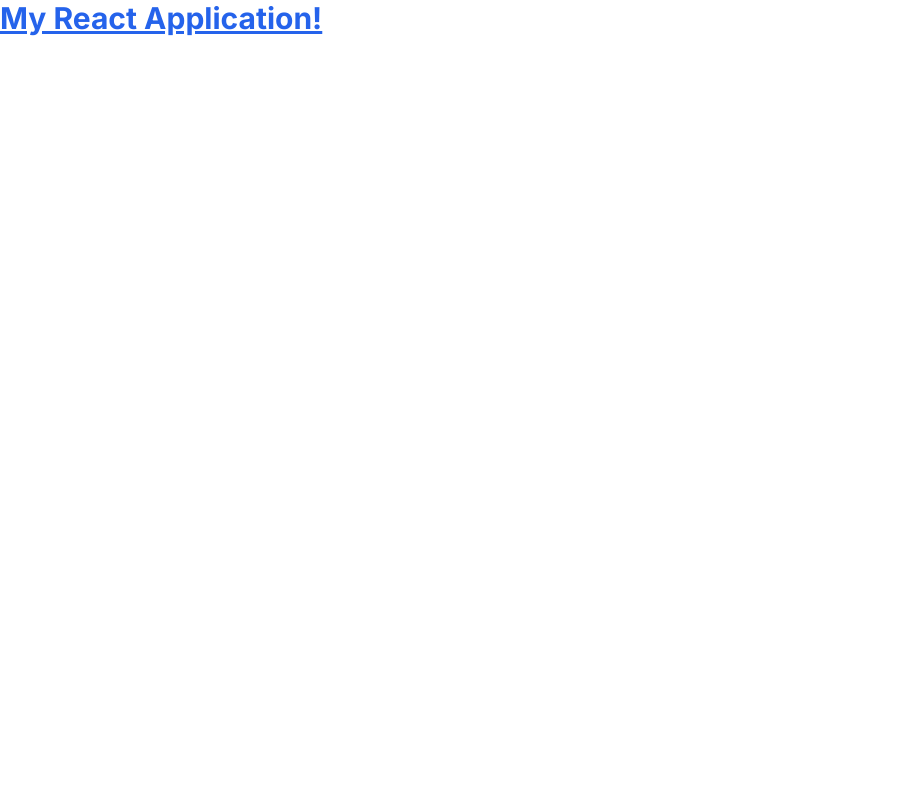
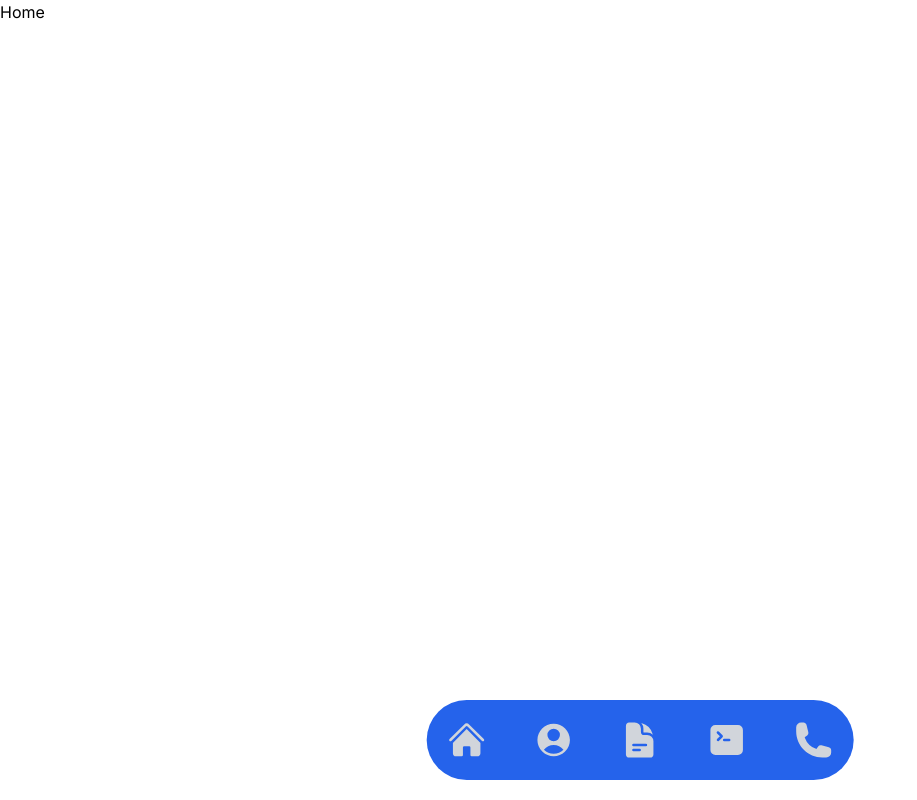
Before and after one commit to Cyrkryta/personal-website, a Next.js app: page / in a window 1280 px wide. Shown: the whole page, without its empty margins (0-917 px from the left). Built offline with nearby package versions, Linux system fonts and the light colour scheme.

Commit message:
Floating navbar update

```diff
--- /dev/null
+++ b/src/app/about/page.tsx
@@ -0,0 +1,11 @@
+import React from 'react';
+
+const about = () => {
+    return (
+        <div>
+            <h1>About</h1>
+        </div>
+    );
+};
+
+export default about;
--- /dev/null
+++ b/src/app/components/navbar.tsx
@@ -0,0 +1,37 @@
+// React imports
+import React from 'react';
+import Link from 'next/link';
+import { PhoneIcon } from '@heroicons/react/24/solid';
+import { CommandLineIcon } from '@heroicons/react/24/solid';
+import { HomeIcon } from '@heroicons/react/24/solid';
+import { UserCircleIcon } from '@heroicons/react/24/solid';
+import { DocumentTextIcon } from '@heroicons/react/24/solid';
+
+const navbar = () => {
+    // Nav items
+    const navItems = [
+        //  className="h-6 w-6 text-black"
+        {id: 1, text: "Home", ref: "/", logo: <HomeIcon />},
+        {id: 2, text: "About", ref: "/about", logo: <UserCircleIcon />},
+        {id: 3, text: "Resume", ref: "/resume", logo: <DocumentTextIcon />},
+        {id: 4, text: "Projects", ref: "/projects", logo: <CommandLineIcon />},
+        {id: 5, text: "Contact", ref: "/contact", logo: <PhoneIcon />},
+    ]
+
+    return (
+        <>
+            <div className='fixed bottom-5 left-1/2 -translate-x-1/2 inline-flex mx-auto justify-between bg-blue-600 w-1/3 rounded-full'>
+                {/* Desktop Navigation */}
+                <ul className='flex p-4 w-full justify-between'>
+                    {navItems.map((item) => (
+                        <li key={item.id} className='cursor-pointer'>
+                            <Link href={item.ref}><div className="h-12 w-12 p-1 text-gray-300 hover:text-gray-500">{item.logo}</div></Link>
+                        </li>
+                    ))}
+                </ul>
+            </div>
+        </>
+    );
+};
+
+export default navbar;
--- /dev/null
+++ b/src/app/contact/page.tsx
@@ -0,0 +1,11 @@
+import React from 'react';
+
+const contact = () => {
+    return (
+        <div>
+            <h1>Contact</h1>
+        </div>
+    );
+};
+
+export default contact;
--- a/src/app/layout.tsx
+++ b/src/app/layout.tsx
@@ -1,6 +1,7 @@
 import type { Metadata } from "next";
 import { Inter } from "next/font/google";
 import "./globals.css";
+import Navbar from "./components/navbar";
 
 const inter = Inter({ subsets: ["latin"] });
 
@@ -16,7 +17,10 @@ export default function RootLayout({
 }>) {
   return (
     <html lang="en">
-      <body className={inter.className}>{children}</body>
+      <body className={inter.className}>
+        <Navbar />
+        {children}
+      </body>
     </html>
   );
 }
--- a/src/app/page.tsx
+++ b/src/app/page.tsx
@@ -1,7 +1,9 @@
+
+
 export default function Home() {
   return (
-    <h1 className="text-3xl font-bold underline text-blue-600">
-      My React Application!
-    </h1>
+    <div>
+      <h1>Home</h1>
+    </div>
   );
 }
--- /dev/null
+++ b/src/app/projects/page.tsx
@@ -0,0 +1,11 @@
+import React from 'react';
+
+const projects = () => {
+    return (
+        <div>
+            <h1>Projects</h1>
+        </div>
+    );
+};
+
+export default projects;
--- /dev/null
+++ b/src/app/resume/page.tsx
@@ -0,0 +1,11 @@
+import React from 'react';
+
+const resume = () => {
+    return (
+        <div>
+            <h1>Resume</h1>
+        </div>
+    );
+};
+
+export default resume;
```
Also changed, not shown: package.json (+6 -4 lines), 1 other file (tests, documents, lock files or other folders).
